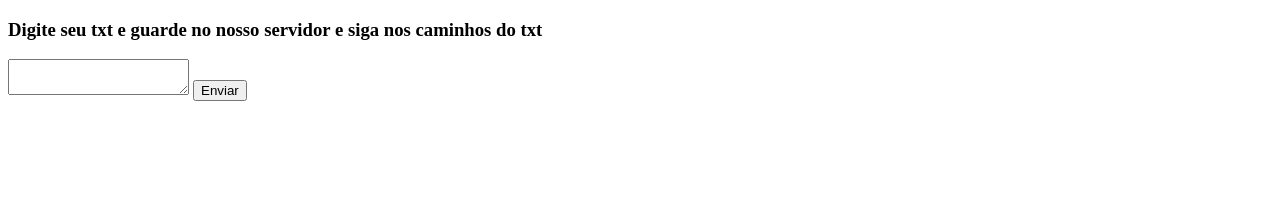
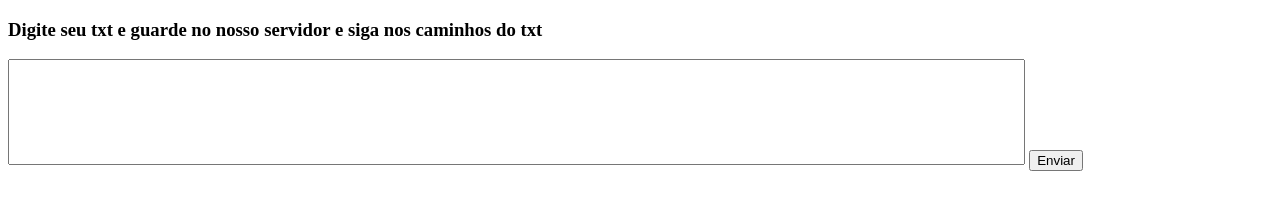
Before and after one commit to EdSant0s/Projeto_Programa, a website: page index.html in a window 1280 px wide. Drawn offline with Linux system fonts and the light colour scheme.

Commit message:
bimestre 1

```diff
--- a/index.css
+++ b/index.css
@@ -0,0 +1,6 @@
+#txt{
+    width: 80%;
+    height: 100px;
+
+    resize: none;
+}
--- a/index.html
+++ b/index.html
@@ -1,7 +1,7 @@
 <!DOCTYPE html>
 <html>
     <head>
-        <link rel = "stylesheet" type = "test/css" href = "index.css">
+        <link rel = "stylesheet" type = "text/css" href = "./index.css">
     </head>
     <body>
         <h3> Digite seu txt e guarde no nosso servidor e siga nos caminhos do txt </h1>
```
